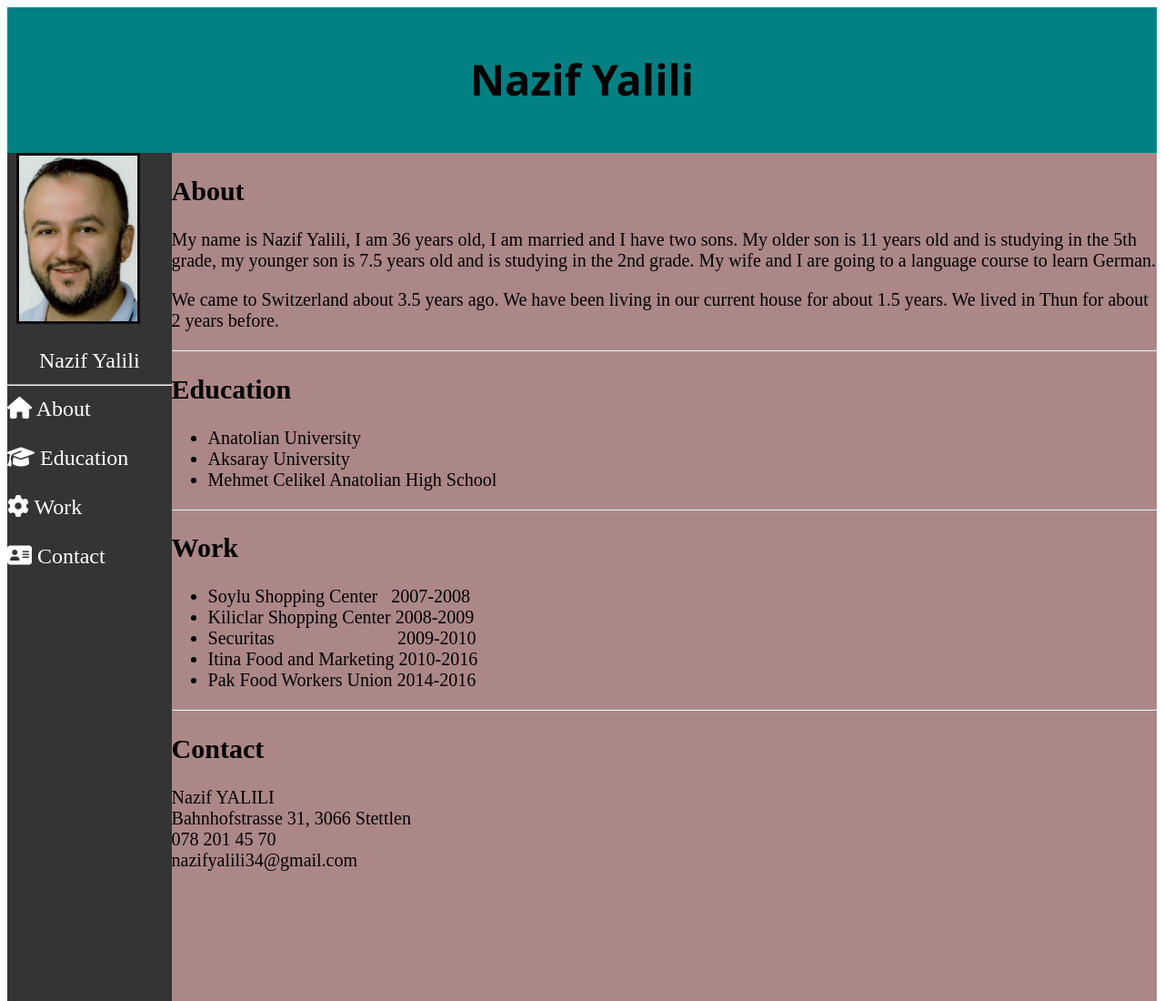
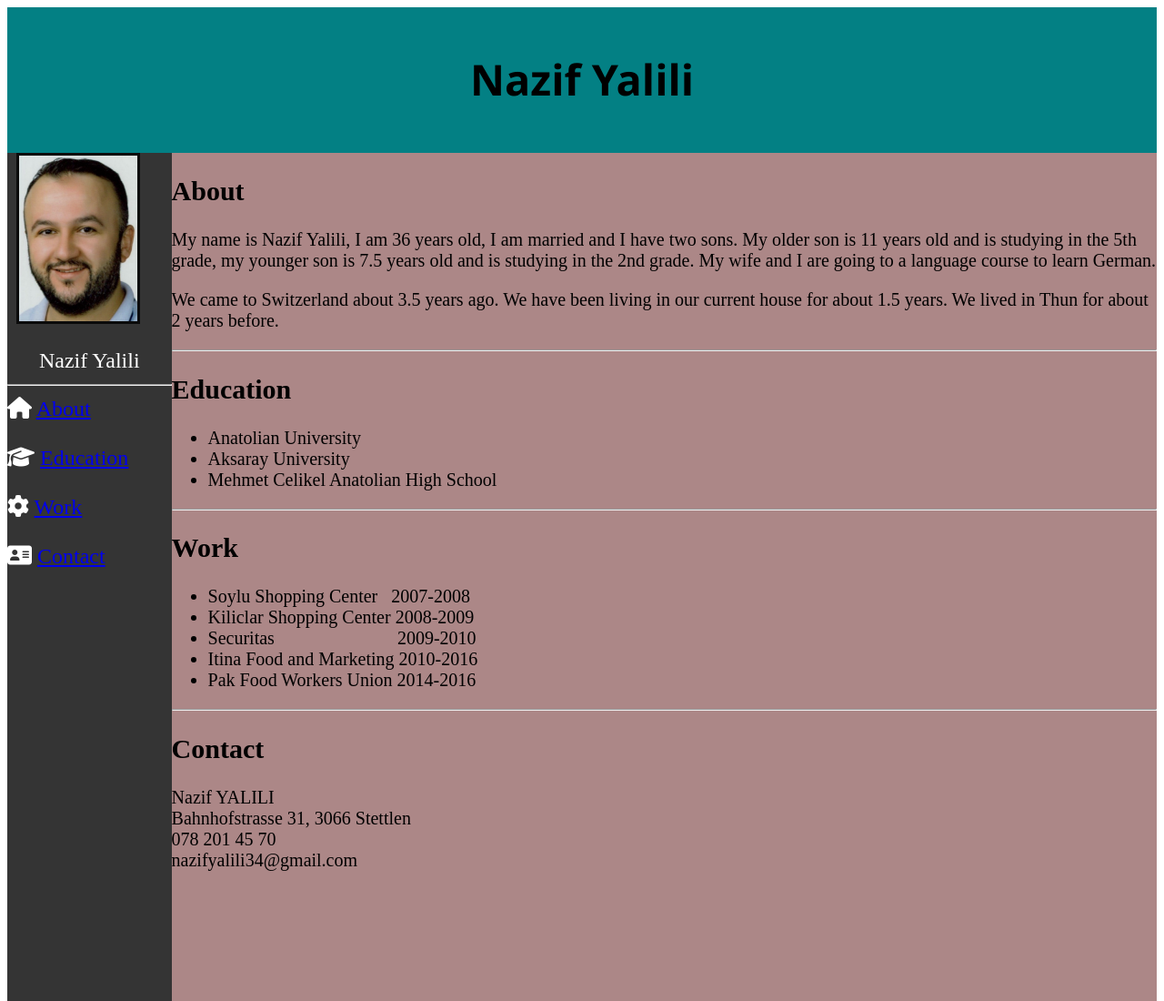
Before and after one commit to nzfy/Week-04-02-Responsive-Profile-Page, a plain HTML site: page index.html in a window 1280 px wide. Shown: the top 1100 px of the page at 91% size. Drawn offline with Linux system fonts and the light colour scheme.

Commit message:
Responsive Profile Page

```diff
--- a/css/style.css
+++ b/css/style.css
@@ -65,7 +65,7 @@ img {
   .left {
     background-color: grey;
   }
-  .menu-item-text {
+  a {
     display: none;
   }
   .Name {
--- a/index.html
+++ b/index.html
@@ -36,36 +36,36 @@
               <div class="menu">
                 <div class="menu-item">
                   <i class="fa-solid fa-house"></i>
-                  <span class="menu-item-text">About</span>
+                  <a href="#About">About</a>
                 </div>
                 <br>
                 <div class="menu-item">
                   <i class="fa-solid fa-graduation-cap"></i>
-                  <span class="menu-item-text">Education</span>
+                  <a href="#Education">Education</a>
                 </div>
                 <br>
                 <div class="menu-item">
                   <i class="fa-solid fa-gear"></i>
-                  <span class="menu-item-text">Work</span>
+                  <a href="#Work">Work</a>
                 </div>
                 <br>
                 <div class="menu-item">
                   <i class="fa-solid fa-address-card"></i>
-                  <span class="menu-item-text">Contact</span>
+                  <a href="#Contact">Contact</a>
                 </div>
               </div>
             </div>
           </div>
           <!-- about -->
         <div class="right">
-          <div class=About">
+          <div id="About">
           <h2>About</h2>
           </div>
           <p>
                 My name is Nazif Yalili, I am 36 years old, I am married and I have two sons. My older son is 11 years old and is studying in the 5th grade, my younger son is 7.5 years old and is studying in the 2nd grade. My wife and I are going to a language course to learn German. <p>We came to Switzerland about 3.5 years ago. We have been living in our current house for about 1.5 years. We lived in Thun for about 2 years before.</p>
           </p>
          <hr>
-          <div class="Education">
+          <div id="Education">
             <h2>Education</h2>
             <ul>
               <li>Anatolian University</li>
@@ -74,7 +74,7 @@
             </ul>
           </div>
           <hr>
-          <div class="Work">
+          <div id="Work">
             <h2>Work</h2>
             <ul>
               <li>Soylu Shopping Center&nbsp;&nbsp; 2007-2008</li>
@@ -85,7 +85,7 @@
             </ul>
           </div>
           <hr>
-          <div class="contact">
+          <div id="Contact">
             <h2>Contact</h2>
             <div class="FullName">Nazif YALILI</div>
             <div class="Adres">Bahnhofstrasse 31, 3066 Stettlen</div>
```
